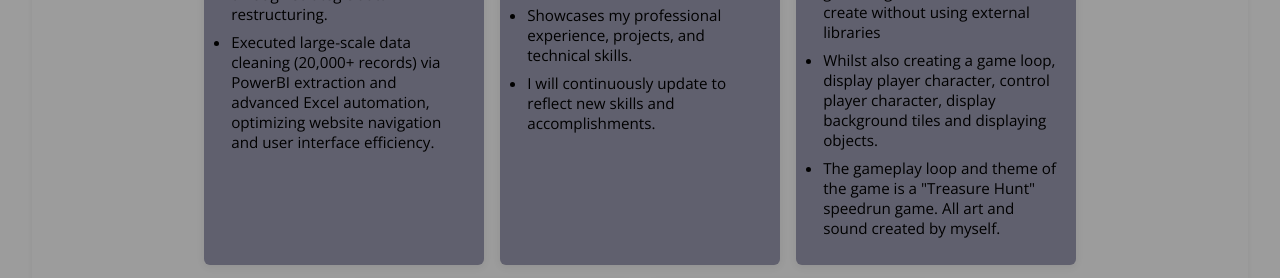
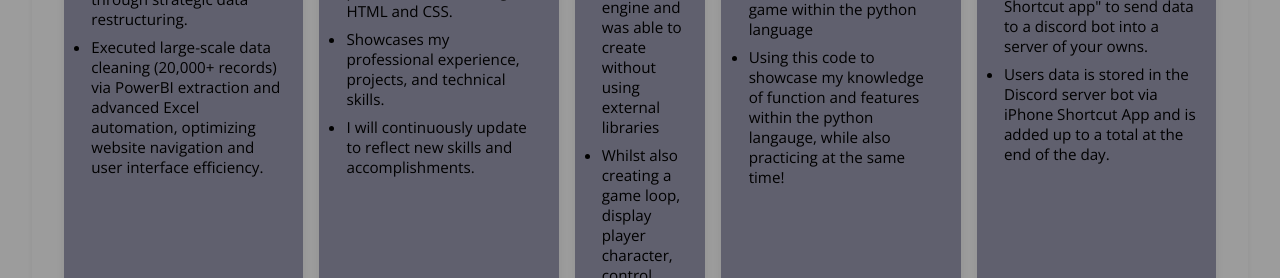
Before and after one commit to bricejat/jaret.portfolio, a plain HTML site: page index.html in a window 1280 px wide. Shown: the part 2329-2607 px from the top of the page. Drawn offline with nearby package versions, Linux system fonts and the light colour scheme; a small style sheet from the web is missing.

Commit message:
Update styles.css

```diff
--- a/styles.css
+++ b/styles.css
@@ -225,6 +225,7 @@ section h2::after {
 .experience-item li {
     margin-bottom: 0.5rem;
 }
+
 /* PROJECTS SECTION */
 #projects-section {
     padding: 8rem 2rem;
@@ -240,9 +241,9 @@ section h2::after {
     display: flex;
     flex-direction: row;
     gap: 1rem;
-    align-items: stretch;
-    justify-content: center;
-    flex-wrap: wrap;
+    align-items: normal;
+    justify-content: left;
+    flex-wrap: nowrap;
 }
 .project-item {
     background: #60606e;
```
